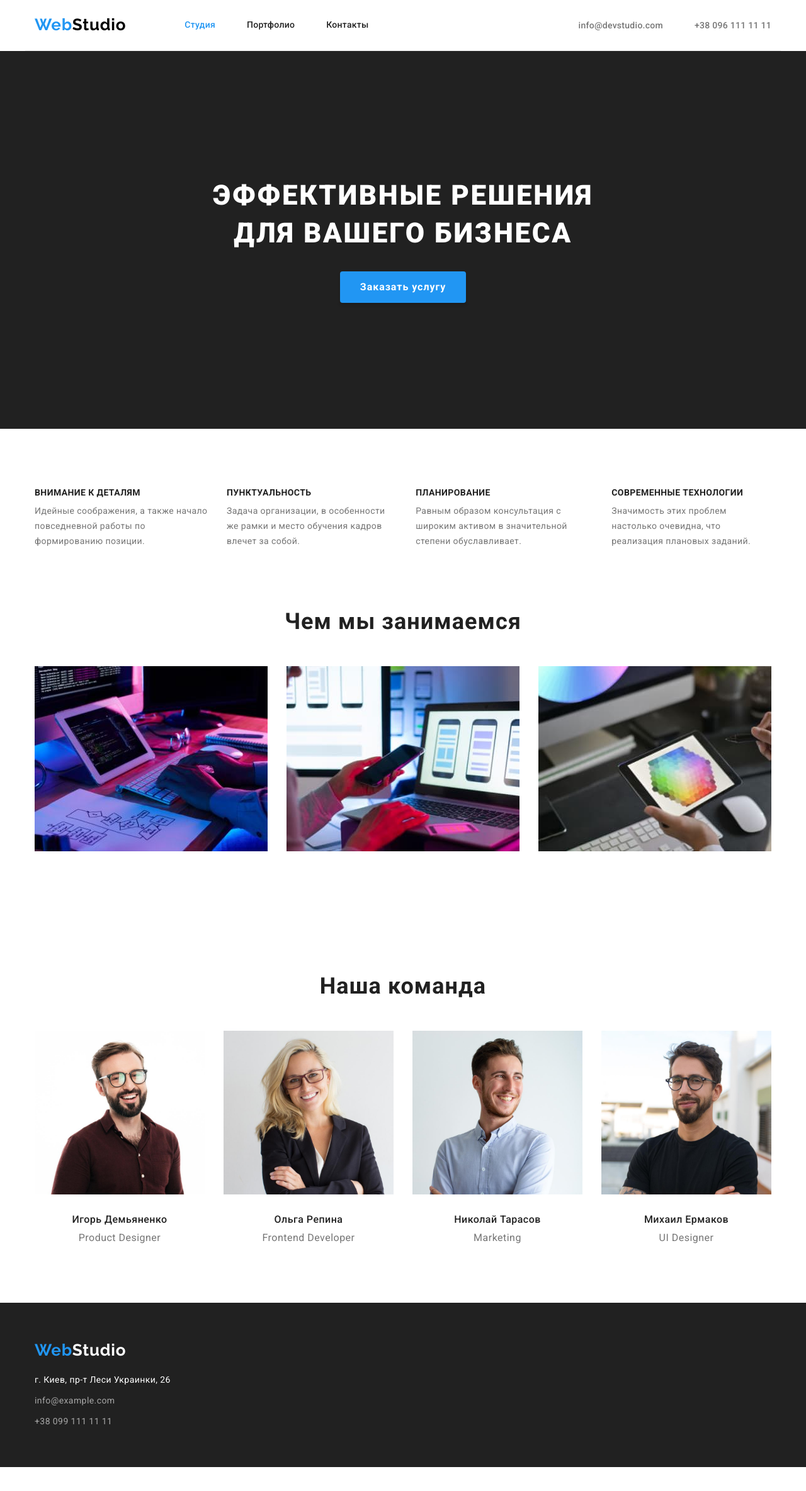
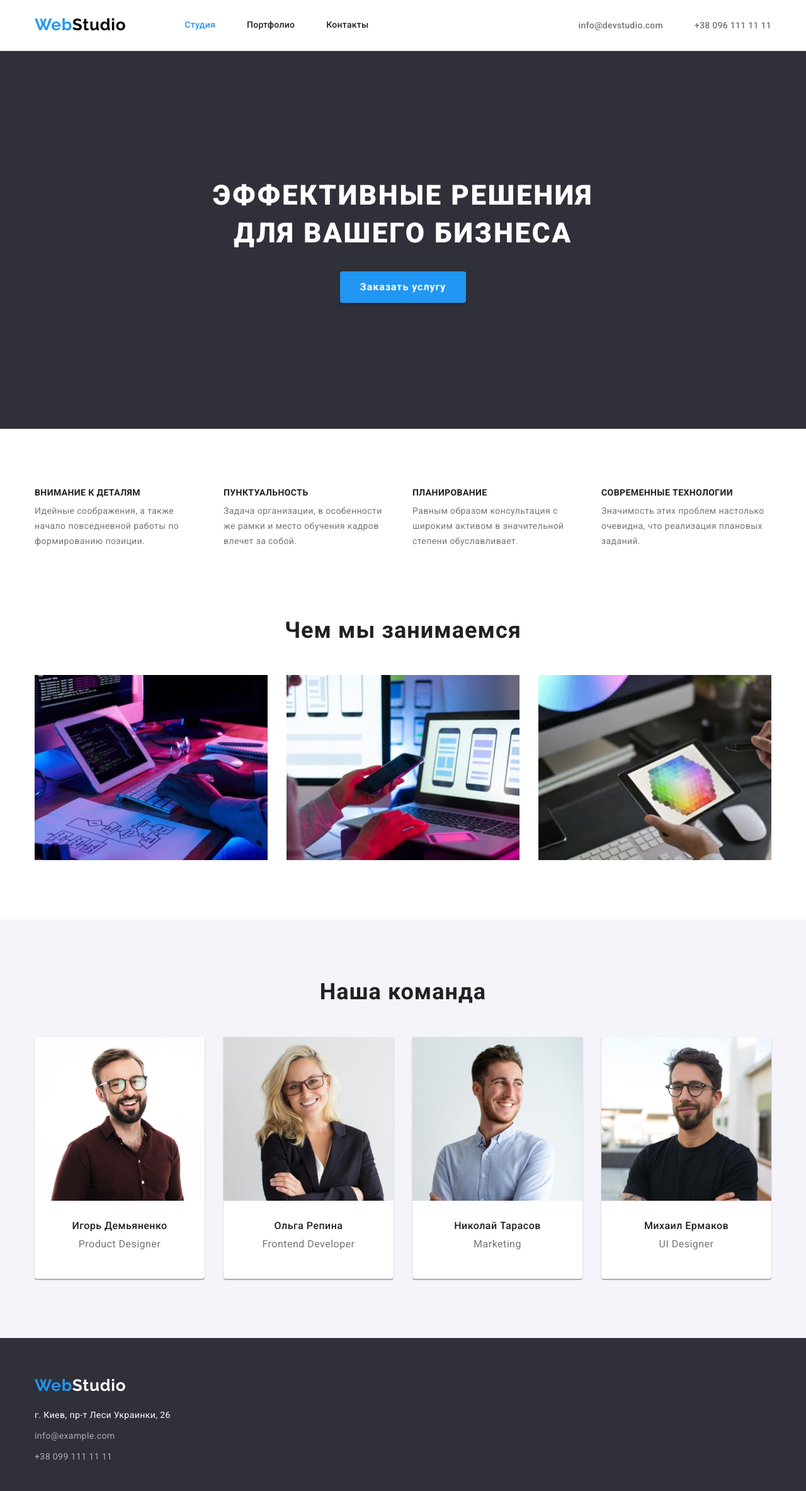
Before and after one commit to miklukha/goit-markup-hw-03, a plain HTML site: page index.html in a window 1280 px wide. Shown: the whole page at 63% size. Before the commit the page ends 2330 px from the top, so only its background shows below. Drawn offline with nearby package versions, Linux system fonts and the light colour scheme.

Commit message:
edit work after the mentor checked it

```diff
--- a/css/styles.css
+++ b/css/styles.css
@@ -11,21 +11,9 @@
   --filter-button-background-color: #f5f4fa;
   --line-color: #ececec;
   --cards-border-color: #eeeeee;
-}
-
-p,
-h1,
-h2,
-h3,
-h4,
-h5,
-h6 {
-  margin: 0;
-}
-
-ul {
-  margin: 0;
-  padding: 0;
+  --first-background-color: #ffffff;
+  --second-background-color: #2f303a;
+  --third-background-color: #f5f4fa;
 }
 
 body {
@@ -78,22 +66,9 @@ body {
   color: var(--second-text-color);
 }
 
-.features,
-.occupation,
-.team {
+.section {
+  padding-top: 94px;
   padding-bottom: 94px;
-}
-
-.features-list,
-.occupation-list,
-.team-list {
-  display: flex;
-}
-
-.features-item:not(:last-child),
-.occupation-item:not(:last-child),
-.team-item:not(:last-child) {
-  margin-right: 30px;
 }
 
 .section-title {
@@ -106,16 +81,15 @@ body {
   margin-bottom: 50px;
 }
 
-.pointer {
-  cursor: pointer;
+/*------HEADER------ */
+
+.header {
+  border-bottom: 1px solid var(--line-color);
 }
-
-/*------HEADER------ */
 
 .header-container {
   display: flex;
   align-items: center;
-  border-bottom: 1px solid var(--line-color);
 }
 
 .nav {
@@ -157,7 +131,8 @@ body {
 }
 
 .contacts-link {
-  color: inherit;
+  padding-top: 32px;
+  padding-bottom: 32px;
 }
 
 .nav-link:hover,
@@ -174,10 +149,16 @@ body {
 /*------HERO------*/
 
 .hero {
-  background-color: var(--third-text-color);
+  background-color: var(--second-background-color);
   padding-top: 200px;
   padding-bottom: 200px;
   text-align: center;
+}
+
+.hero-text {
+  width: 696px;
+  margin-left: auto;
+  margin-right: auto;
 }
 
 .hero-title {
@@ -188,9 +169,6 @@ body {
   text-transform: uppercase;
   color: var(--first-title-color);
   margin-bottom: 30px;
-  width: 696px;
-  margin-left: auto;
-  margin-right: auto;
 }
 
 .hero-btn {
@@ -216,7 +194,19 @@ body {
 /*------FEATURES------*/
 
 .features {
-  padding-top: 94px;
+  padding-bottom: 0;
+}
+
+.features-list {
+  display: flex;
+}
+
+.features-item {
+  min-width: 270px;
+}
+
+.features-item:not(:last-child) {
+  margin-right: 30px;
 }
 
 .features-title {
@@ -237,15 +227,43 @@ body {
 
 /*------OCCUPATION------*/
 
+.occupation-list {
+  display: flex;
+}
+
+.occupation-item {
+  min-width: 370px;
+}
+
+.occupation-item:not(:last-child) {
+  margin-right: 30px;
+}
+
 /*------TEAM------*/
 
 .team {
-  padding-top: 94px;
+  background-color: var(--third-background-color);
 }
 
-.team-img {
-  display: block;
-  margin-bottom: 30px;
+.team-list {
+  display: flex;
+}
+
+.team-item {
+  min-width: 270px;
+  box-shadow: 0px 1px 3px rgba(0, 0, 0, 0.12), 0px 1px 1px rgba(0, 0, 0, 0.14),
+    0px 2px 1px rgba(0, 0, 0, 0.2);
+  border-radius: 0px 0px 4px 4px;
+  background-color: var(--first-background-color);
+}
+
+.team-item:not(:last-child) {
+  margin-right: 30px;
+}
+
+.team-item-description {
+  padding-top: 30px;
+  padding-bottom: 30px;
 }
 
 .team-item-title {
@@ -267,10 +285,7 @@ body {
 
 /*------FOOTER------*/
 .footer {
-  background-color: var(--third-text-color);
-}
-
-.footer-container {
+  background-color: var(--second-background-color);
   padding-top: 60px;
   padding-bottom: 60px;
 }
@@ -349,19 +364,20 @@ body {
 }
 
 .works-item {
+  min-width: 370px;
   margin-top: 30px;
   margin-left: 30px;
-  flex-basis: calc(100% / 3 - 30px);
-  border-bottom: 1px solid var(--cards-border-color);
+  flex-basis: calc((100% - 3 * 30px) / 3);
 }
 
 .works-link {
   color: inherit;
 }
 
-.works-img {
-  display: block;
-  margin-bottom: 20px;
+.works-item-description {
+  padding: 20px 24px;
+  border: 1px solid var(--cards-border-color);
+  border-top: none;
 }
 
 .works-title {
--- a/index.html
+++ b/index.html
@@ -18,10 +18,11 @@
       href="https://fonts.googleapis.com/css2?family=Raleway:wght@700&family=Roboto:wght@400;500;700;900&display=swap"
       rel="stylesheet"
     />
+    <link rel="stylesheet" href="./css/global.css" />
     <link rel="stylesheet" href="./css/styles.css" />
   </head>
   <body>
-    <header>
+    <header class="header">
       <div class="container header-container">
         <nav class="nav">
           <a href="./index.html" class="logo link header-logo"
@@ -57,10 +58,12 @@
     </header>
     <main>
       <section class="hero">
+        <div class="hero-text">
           <h1 class="hero-title">Эффективные решения для вашего бизнеса</h1>
-        <button type="button" class="hero-btn pointer">Заказать услугу</button>
+          <button type="button" class="hero-btn">Заказать услугу</button>
+        </div>
       </section>
-      <section class="features">
+      <section class="section features">
         <div class="container">
           <h2 class="visually-hidden">Наши преимущества</h2>
           <ul class="features-list list">
@@ -95,7 +98,7 @@
           </ul>
         </div>
       </section>
-      <section class="occupation">
+      <section class="section occupation">
         <div class="container">
           <h2 class="section-title">Чем мы занимаемся</h2>
           <ul class="occupation-list list">
@@ -126,7 +129,7 @@
           </ul>
         </div>
       </section>
-      <section class="team">
+      <section class="section team">
         <div class="container">
           <h2 class="section-title">Наша команда</h2>
           <ul class="team-list list">
@@ -136,10 +139,11 @@
                 alt="Игорь Демьяненко"
                 width="270"
                 height="260"
-                class="team-img"
               />
+              <div class="team-item-description">
                 <h3 class="team-item-title">Игорь Демьяненко</h3>
                 <p lang="en" class="team-item-text">Product Designer</p>
+              </div>
             </li>
             <li class="team-item">
               <img
@@ -147,11 +151,11 @@
                 alt="Ольга Репина"
                 width="270"
                 height="260"
-                class="team-img"
               />
-
+              <div class="team-item-description">
                 <h3 class="team-item-title">Ольга Репина</h3>
                 <p lang="en" class="team-item-text">Frontend Developer</p>
+              </div>
             </li>
             <li class="team-item">
               <img
@@ -159,10 +163,11 @@
                 alt="Николай Тарасов"
                 width="270"
                 height="260"
-                class="team-img"
               />
+              <div class="team-item-description">
                 <h3 class="team-item-title">Николай Тарасов</h3>
                 <p lang="en" class="team-item-text">Marketing</p>
+              </div>
             </li>
             <li class="team-item">
               <img
@@ -170,17 +175,18 @@
                 alt="Михаил Ермаков"
                 width="270"
                 height="260"
-                class="team-img"
               />
+              <div class="team-item-description">
                 <h3 class="team-item-title">Михаил Ермаков</h3>
                 <p lang="en" class="team-item-text">UI Designer</p>
+              </div>
             </li>
           </ul>
         </div>
       </section>
     </main>
     <footer class="footer">
-      <div class="container footer-container">
+      <div class="container">
         <a href="./index.html" class="logo footer-logo link"
           >Web<span class="logo-light">Studio</span></a
         >
```
Also changed, not shown: portfolio.html (+37 -23 lines). Lines whose indentation alone changed are shown as unchanged.
